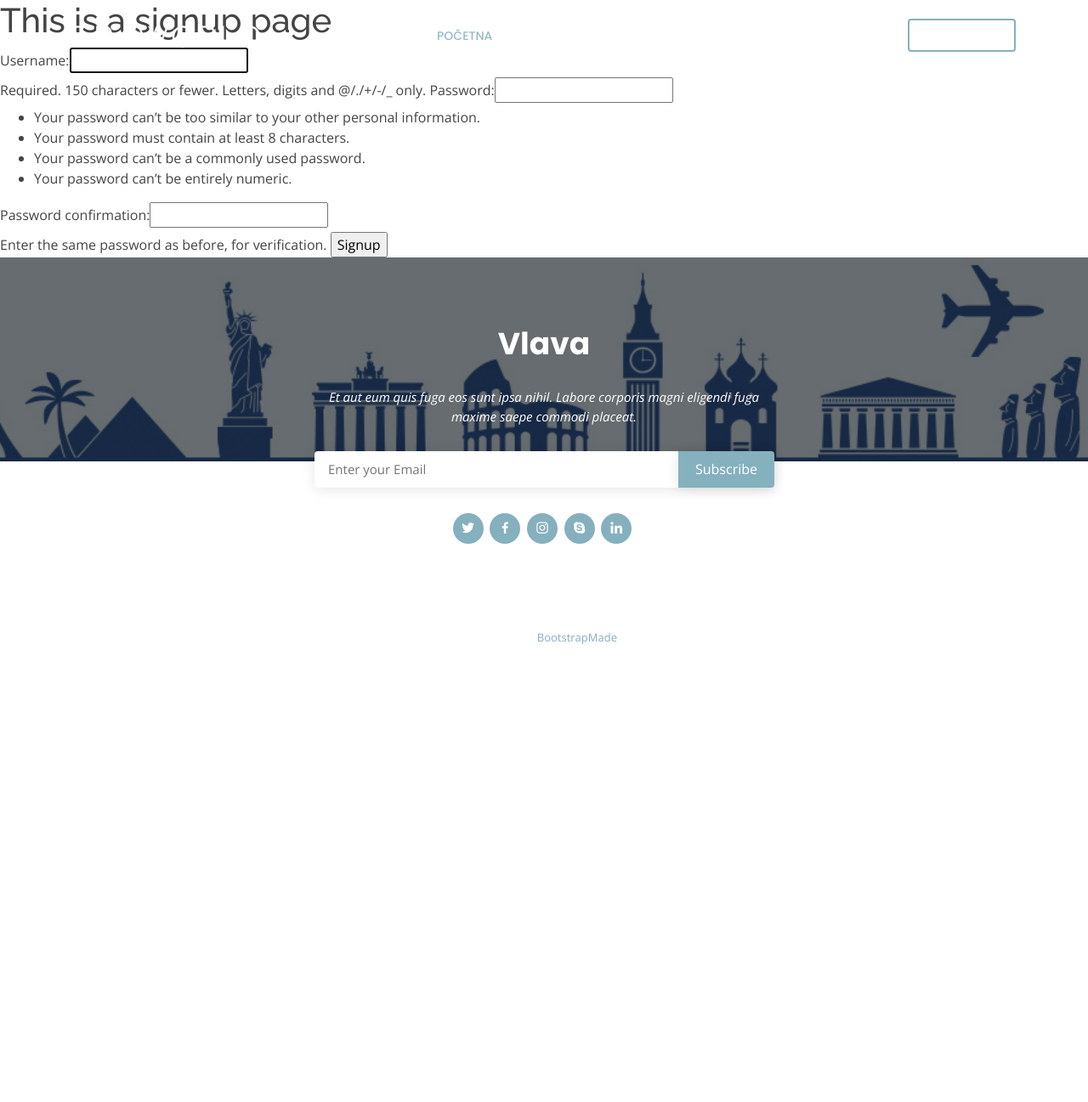
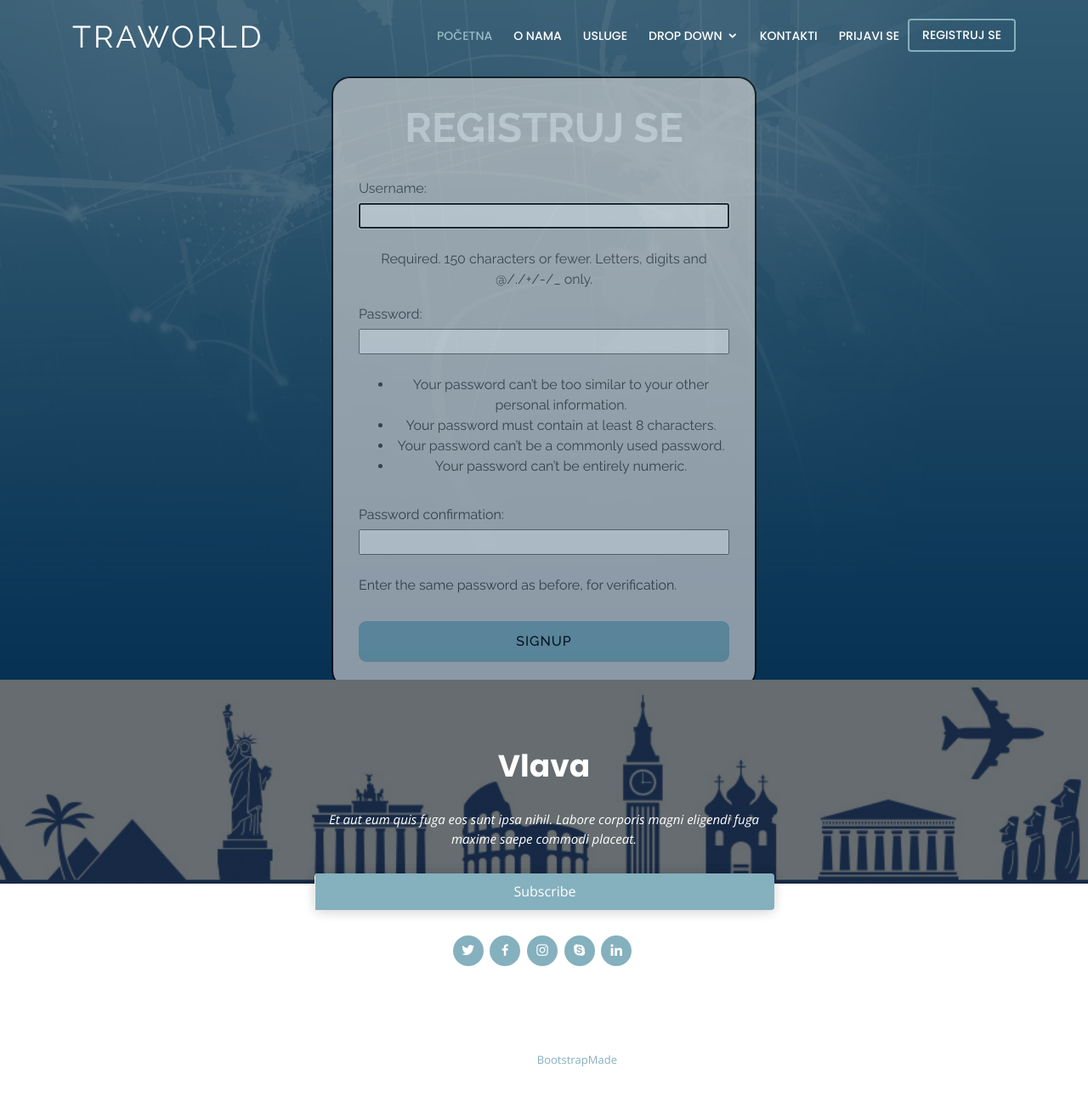
Before and after one commit to bsuljic1/TraWorld, a Django app: page /signup/ in a window 1280 px wide. Shown: the whole page at 85% size. Before the commit the page ends 758 px from the top, so only its background shows below. Run offline with Django 3.2, Linux system fonts and the light colour scheme; some libraries are stand-ins or nearby versions.

Commit message:
uredjivanje signupa i logina

```diff
--- /dev/null
+++ b/static/css/signup-style.css
@@ -0,0 +1,60 @@
+#hero {
+  width: 100%;
+  height: 100vh;
+  background: url("../img/login-bgg.jpg") top center;
+  background-size: cover;
+  position: relative;
+}
+
+#hero .hero-container{
+
+    margin-top: 100px;
+}
+
+.forma{
+    font-family: "Raleway", sans-serif;
+    background-color: lightgray;
+    opacity: 65%;
+    padding: 30px;
+    border: 1.5pt black solid;
+    box-shadow: #1d2124;
+    border-radius: 22px;
+    width: 40%;
+}
+
+.helptext{
+    align-items: flex-start;
+}
+
+.login-forma{
+
+     display: flex;
+     justify-content: flex-start;
+     flex-direction: column;
+     align-items: flex-start;
+}
+
+input{
+    width: 100%;
+}
+
+.forma label{
+    margin-top:17px;
+    margin-bottom:5px;
+}
+
+#signup-submit{
+    font-family: "Raleway", sans-serif;
+  text-transform: uppercase;
+  font-weight: 500;
+  font-size: 16px;
+  letter-spacing: 1px;
+  display: inline-block;
+  padding: 10px 28px;
+  border-radius: 9px;
+  transition: 0.5s;
+  border: 2px solid #85b0be;
+    margin-top:30px;
+    width: 100%;
+    background: #85b0be;
+}
--- a/static/css/style.css
+++ b/static/css/style.css
@@ -1,10 +1,6 @@
 body {
   font-family: "Open Sans", sans-serif;
   color: #444444;
-}
-
-.login{
-
 }
 
 #register a{
@@ -332,10 +328,6 @@
 /*--------------------------------------------------------------
 # Hero Section
 --------------------------------------------------------------*/
-.login-forma #id_username:after{
-  content:"\a";
-
-}
 
 #hero {
   width: 100%;
--- a/templates/signup.html
+++ b/templates/signup.html
@@ -2,11 +2,19 @@
 
 {% block content %}
 
-    <h1>This is a signup page</h1>
-    <form class="site-form" action="{% url 'signup' %}" method="post">
-        {% csrf_token %}
-        {{ form }}
-        <input type="submit" value="Signup">
-    </form>
+    {% load static %}
+    <link href="{% static 'css/signup-style.css' %}" rel="stylesheet">
+    <section id="hero">
+        <div class="hero-container">
+            <div class="forma">
+                <h1>Registruj se</h1>
+                <form class="login-forma" action="{% url 'signup' %}" method="post">
+                    {% csrf_token %}
+                    {{ form }}
+                    <input id="signup-submit" type="submit" value="Signup">
+                </form>
+            </div>
+        </div>
+    </section>
 
 {% endblock %}
```
Also changed, not shown: static/css/login-style.css (added, +51 -0 lines), templates/login.html (+10 -6 lines), static/img/login-bgg.jpg (added).
